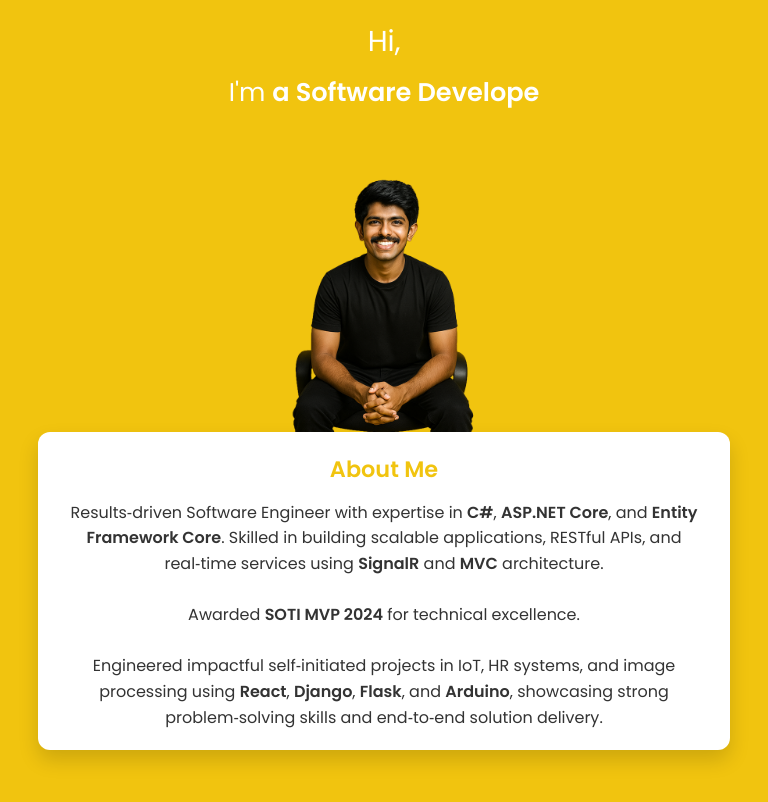
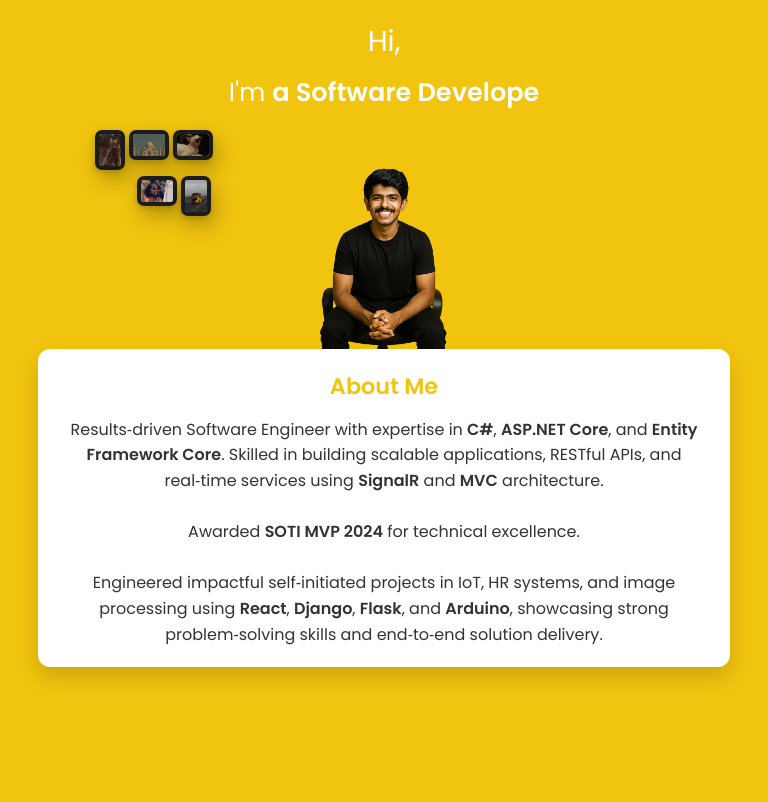
Before and after one commit to basmak3r/Portfolio, a plain HTML site: page index.html in a window 768 px wide. Drawn offline with Linux system fonts and the light colour scheme.

Commit message:
simple frame

```diff
--- a/index.html
+++ b/index.html
@@ -1,17 +1,16 @@
 <!DOCTYPE html>
 <html lang="en">
+
 <head>
   <meta charset="UTF-8" />
   <meta name="viewport" content="width=device-width, initial-scale=1.0" />
   <title>Basil Leju</title>
   <link rel="preconnect" href="https://fonts.googleapis.com" />
   <link rel="preconnect" href="https://fonts.gstatic.com" crossorigin />
-    <link
-      href="https://fonts.googleapis.com/css2?family=Poppins:wght@400;600&display=swap"
-      rel="stylesheet"
-    />
+  <link href="https://fonts.googleapis.com/css2?family=Poppins:wght@400;600&display=swap" rel="stylesheet" />
   <link rel="stylesheet" href="styles.css" />
 </head>
+
 <body>
   <!-- Rotating Navigation -->
   <div class="nav-container">
@@ -70,7 +69,8 @@
               <strong>C#</strong>, <strong>ASP.NET Core</strong>, and
               <strong>Entity Framework Core</strong>. Recognized as
               <strong>SOTI MVP 2024</strong> for outstanding technical contributions.<br /><br />
-                Engineered and optimized Windows background services using <strong>.NET Core</strong> for high-throughput data processing, leading to a 40%
+              Engineered and optimized Windows background services using <strong>.NET Core</strong> for high-throughput
+              data processing, leading to a 40%
               increase in processing speed and a 25% reduction in server resource usage across multiple deployments
             </p>
           </div>
@@ -98,8 +98,27 @@
         </div>
       </div>
     </div>
+<div class="profile-wrapper">
 
+
+
+    <div class="photo-shelf">
+      <div class="photo-row top-row">
+        <img src="a1.png" alt="Photo 1" class="shelf-photo vertical" />
+        <img src="a2.png" alt="Photo 2" class="shelf-photo" />
+        <img src="a3.png" alt="Photo 3" class="shelf-photo" />
+      </div>
+      <div class="photo-row bottom-row">
+        <img src="a5.png" alt="Photo 4" class="shelf-photo" />
+        <img src="a4.png" alt="Photo 5" class="shelf-photo vertical" />
+
+      </div>
+    </div>
         <img src="simple.png" alt="Basil Leju" class="profile-img" />
+
+  </div>
+
+
 
     <!-- Mobile Content -->
     <div class="mobile-content">
@@ -124,4 +143,5 @@
 
     <script src="script.js"></script>
 </body>
+
 </html>
--- a/styles.css
+++ b/styles.css
@@ -326,17 +326,21 @@ h2 {
   transform: translateX(-50%);
   width: 260px; /* ⬅️ increased from 180px */
   height: auto;
+  z-index: 100;
 }
 
 @media (min-width: 768px) {
   .profile-img {
     width: 280px;
+    z-index: 100;;
   }
 }
 
 @media (min-width: 1024px) {
   .profile-img {
     width: 340px;
+        z-index: 100;;
+
   }
 }
 
@@ -487,9 +491,94 @@ h2 {
     width: 200px;
     margin: 0 0 -10px 0;
     flex-shrink: 0;
+    z-index: 100;
   }
 
   .mobile-content {
     margin-bottom: 80px;
   }
 }
+
+.photo-shelf {
+  position: absolute;
+  left: calc(50% + 70px); /* to the right of profile image */
+  bottom: 370px;           /* above profile image */
+  z-index: 0;
+  display: flex;
+  flex-direction: column;
+  align-items: center;
+  gap: 14px;
+}
+
+.photo-row {
+  display: flex;
+  gap: 12px;
+}
+
+.bottom-row {
+  transform: translateX(20px); /* center the 2 photos under the top row */
+}
+
+.shelf-photo {
+  width: 85px;
+  height: 70px;
+  object-fit: cover;
+
+  /* Frame effect */
+  /* padding: 5px; */
+  border: 4px solid rgb(28, 28, 28);
+  border-radius: 7px;
+
+  /* 3D perspective */
+  transform-style: preserve-3d;
+  transform-origin: center;
+  transition: transform 0.4s ease, box-shadow 0.4s ease;
+  box-shadow:
+    4px 10px 20px rgba(0, 0, 0, 0.25),
+    -1px 2px 5px rgba(0, 0, 0, 0.15);
+}
+
+/* Hover: bring to front and flatten */
+.shelf-photo:hover {
+  transform: rotateY(0deg) scale(1.05);
+  box-shadow:
+    6px 12px 24px rgba(0, 0, 0, 0.4),
+    0 2px 6px rgba(0, 0, 0, 0.2);
+  z-index: 10;
+}
+
+.vertical{
+    width: 70px;
+  height: 85px;
+}
+
+@media (max-width: 768px) {
+  .photo-shelf {
+    position: absolute;
+    top: 15%;
+    left: 20%;
+    transform: translateX(-50%);
+    z-index: 0; /* below the head */
+      gap: 6px;
+  }
+
+  .profile-img {
+    width: 140px;
+    z-index: 10; /* ensure it's above the shelf */
+  }
+
+  .photo-row {
+    justify-content: center;
+    gap : 4px;
+  }
+
+  .shelf-photo {
+    width: 40px;
+    height: 30px;
+  }
+
+  .vertical{
+    width: 30px;
+  height: 40px;
+}
+}
```
Also changed, not shown: a1.png (added), a2.png (added), a3.png (added), a4.png (added), a5.png (added). Lines whose indentation alone changed are shown as unchanged.
